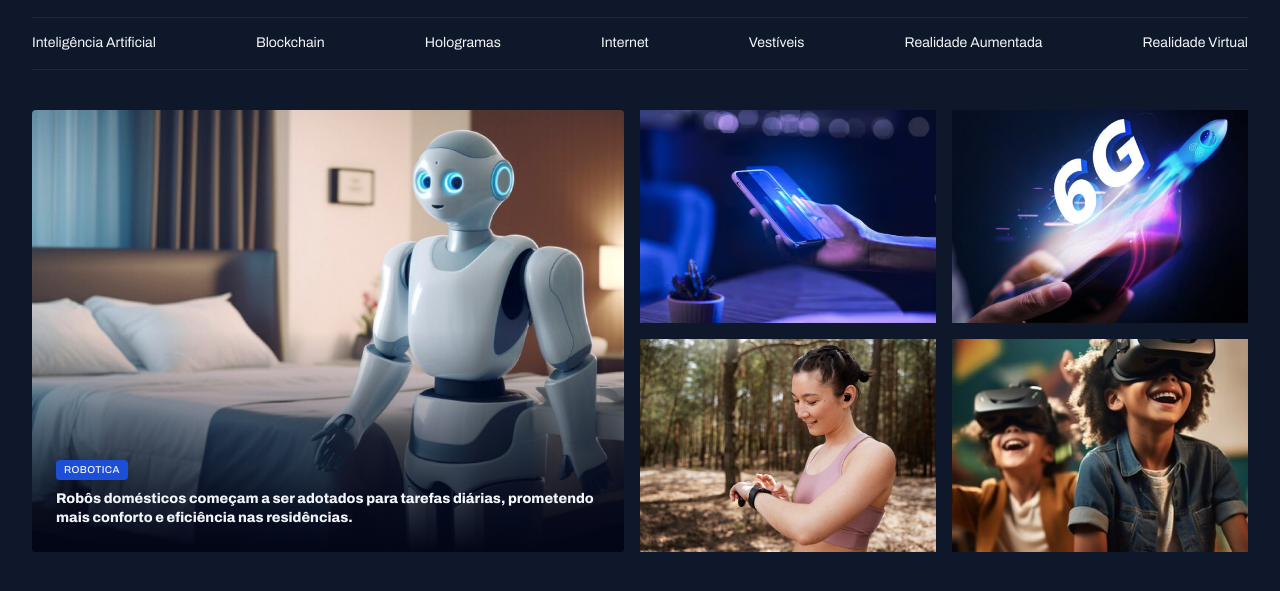
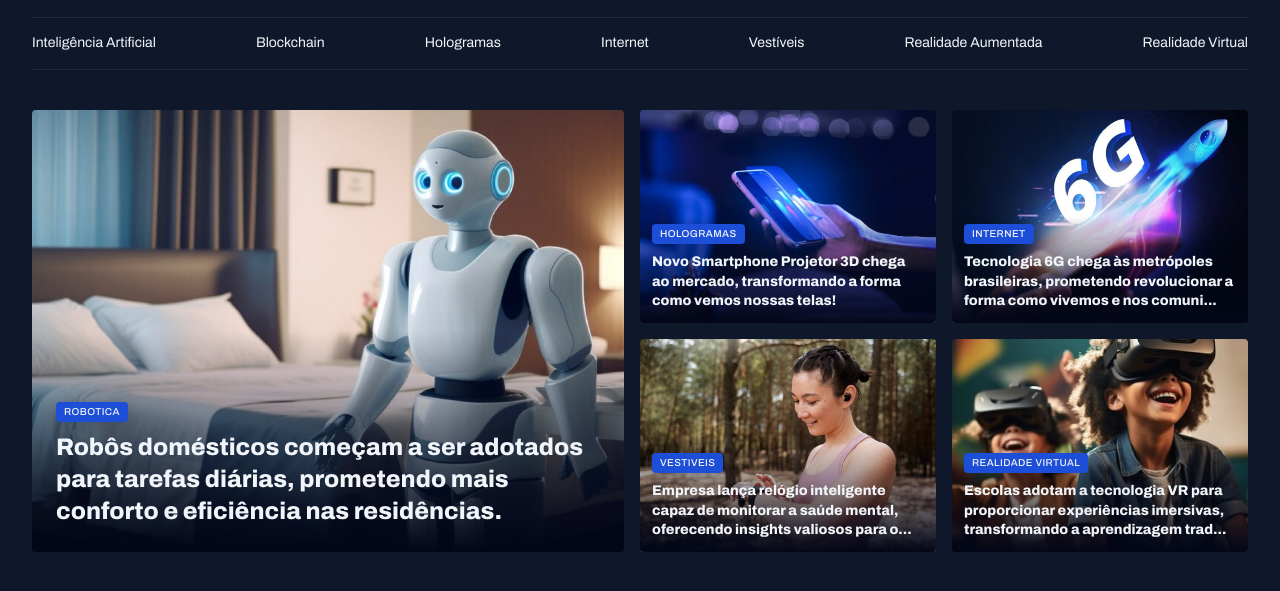
Before and after one commit to adrian-teixeira/Projeto-Portal-de-Noticias, a plain HTML site: page index.html in a window 1280 px wide. Shown: the part 45-636 px from the top of the page. Drawn offline with Linux system fonts and the light colour scheme.

Commit message:
finalizando a secao destaques

```diff
--- a/index.html
+++ b/index.html
@@ -55,21 +55,49 @@
         </figure>
 
         <div class="grid grid-cols-2 gap-16">
-          <div>
+          <figure class="card">
             <img src="assets/images/Image 02.png" alt="" />
-          </div>
 
-          <div>
+            <figcaption>
+              <span class="content-tag">Hologramas</span>
+              <h2 class="text-lg">
+                Novo Smartphone Projetor 3D chega ao mercado, transformando a forma como vemos nossas telas!
+              </h2>
+            </figcaption>
+          </figure>
+
+          <figure class="card">
             <img src="assets/images/Image 03.png" alt="" />
-          </div>
 
-          <div>
+            <figcaption>
+              <span class="content-tag">Internet</span>
+              <h2 class="text-lg">
+                Tecnologia 6G chega às metrópoles brasileiras, prometendo revolucionar a forma como vivemos e nos comuni...
+              </h2>
+            </figcaption>
+          </figure>
+
+          <figure class="card">
             <img src="assets/images/Image 04.png" alt="" />
-          </div>
 
-          <div>
+            <figcaption>
+              <span class="content-tag">Vestiveis</span>
+              <h2 class="text-lg">
+                Empresa lança relógio inteligente capaz de monitorar a saúde mental, oferecendo insights valiosos para o...
+              </h2>
+            </figcaption>
+          </figure>
+
+          <figure class="card">
             <img src="assets/images/Image 05.png" alt="" />
-          </div>
+
+            <figcaption>
+              <span class="content-tag">Realidade Virtual</span>
+              <h2 class="text-lg">
+                Escolas adotam a tecnologia VR para proporcionar experiências imersivas, transformando a aprendizagem trad...
+              </h2>
+            </figcaption>
+          </figure>
         </div>
       </section>
     </main>
--- a/styles/global.css
+++ b/styles/global.css
@@ -14,8 +14,8 @@
 
     --font-family: "Archivo", sans-serif;
     --h1: 800 24px/135% var(--font-family);
-    --h1: 800 16px/140% var(--font-family);
-    --h1: 800 14px/140% var(--font-family);
+    --h2: 800 16px/140% var(--font-family);
+    --h3: 800 14px/140% var(--font-family);
     --text-span: 600 14px/160% var(--font-family);
     --text: 400 14px/160% var(--font-family);
     --text-sm: 400 14px/160% var(--font-family);
--- a/styles/sections.css
+++ b/styles/sections.css
@@ -27,6 +27,10 @@
             bottom: 0;
             padding: 24px;
 
+            &:has(.text-lg){
+                padding: 12px;
+            }
+
             h2{
                 margin-top: 8px;
             }
```
